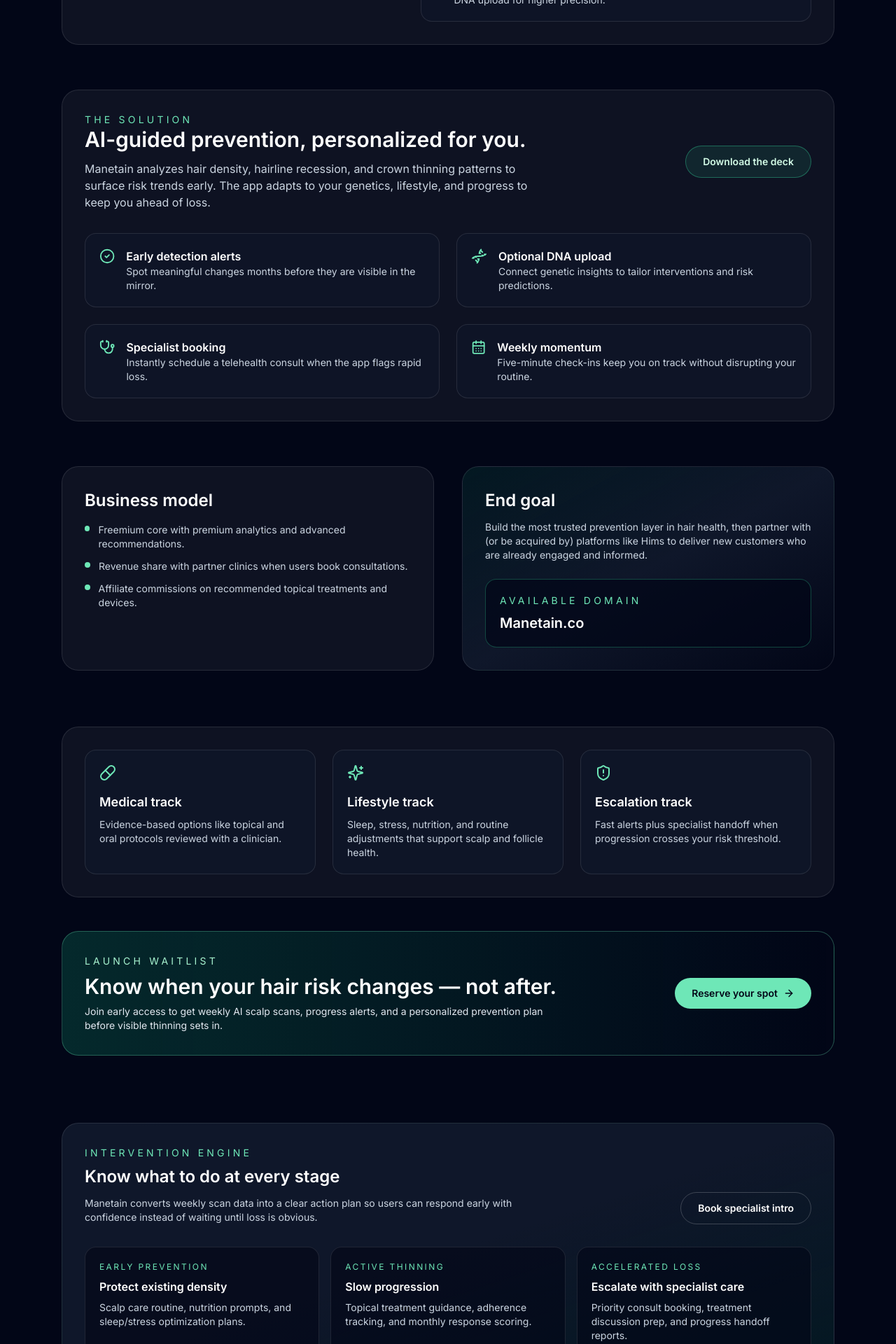
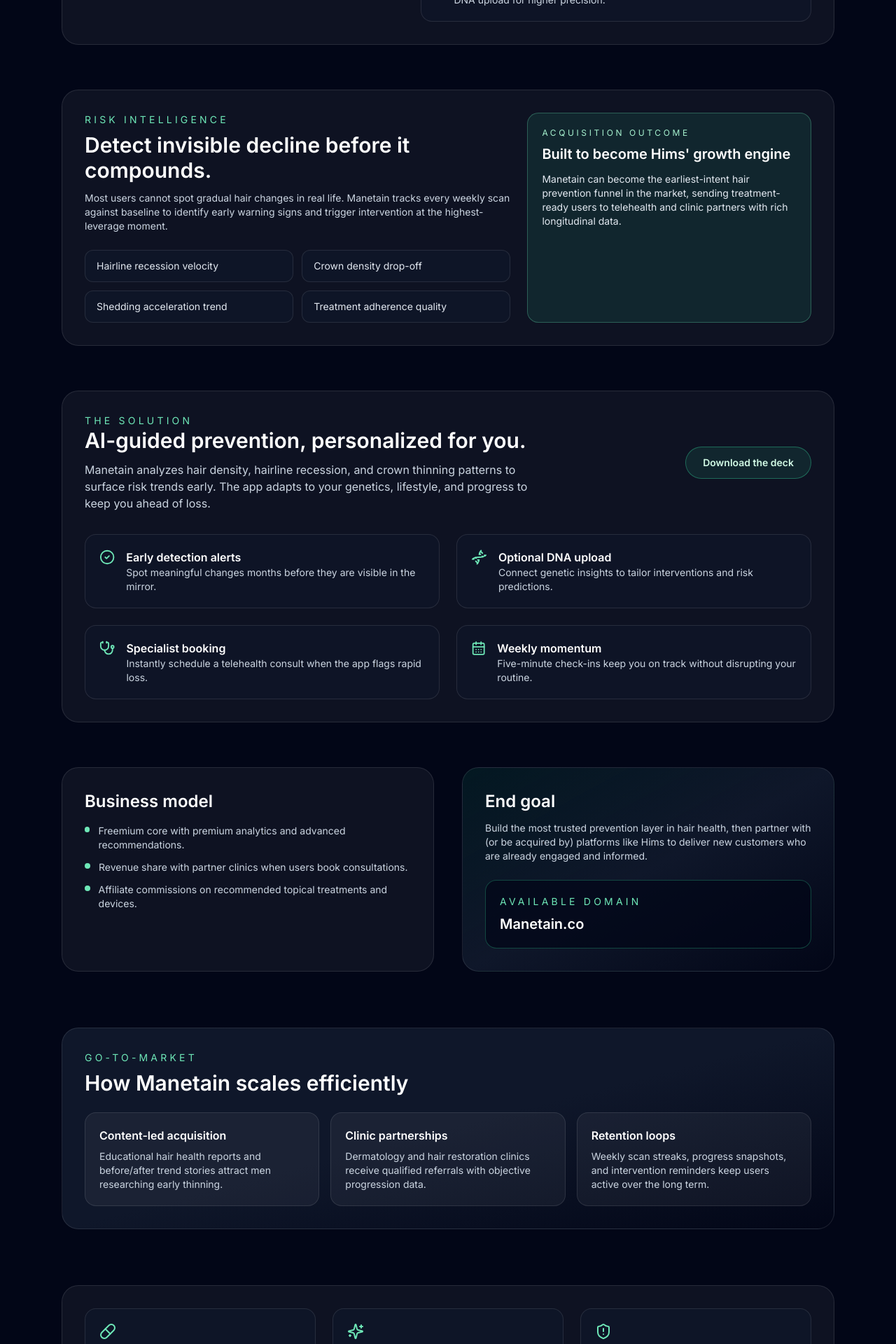
Before and after one commit to march-dave/react-next-anycase, a Next.js app: page /hairloss in a window 1280 px wide. Shown: the part 1600-3520 px from the top of the page at 70% size. Built offline with nearby package versions, Linux system fonts and the light colour scheme.

Commit message:
Enhance hair loss page with risk and growth sections

```diff
--- a/pages/hairloss.js
+++ b/pages/hairloss.js
@@ -109,6 +109,24 @@ const businessModel = [
   'Affiliate commissions on recommended topical treatments and devices.',
 ]
 
+const goToMarket = [
+  {
+    title: 'Content-led acquisition',
+    detail:
+      'Educational hair health reports and before/after trend stories attract men researching early thinning.',
+  },
+  {
+    title: 'Clinic partnerships',
+    detail:
+      'Dermatology and hair restoration clinics receive qualified referrals with objective progression data.',
+  },
+  {
+    title: 'Retention loops',
+    detail:
+      'Weekly scan streaks, progress snapshots, and intervention reminders keep users active over the long term.',
+  },
+]
+
 const recommendationTracks = [
   {
     title: 'Medical track',
@@ -161,6 +179,13 @@ const faqs = [
     answer:
       'No. Manetain is a prevention and tracking product that helps users decide when to consult a licensed specialist.',
   },
+]
+
+const riskSignals = [
+  'Hairline recession velocity',
+  'Crown density drop-off',
+  'Shedding acceleration trend',
+  'Treatment adherence quality',
 ]
 
 export default function HairLoss() {
@@ -295,6 +320,35 @@ export default function HairLoss() {
         </section>
 
         <section className="mx-auto max-w-6xl px-6 pb-16">
+          <div className="grid gap-6 rounded-3xl border border-white/10 bg-white/5 p-8 lg:grid-cols-[1.2fr_0.8fr]">
+            <div>
+              <p className="text-sm uppercase tracking-[0.3em] text-emerald-300">Risk intelligence</p>
+              <h2 className="mt-2 text-3xl font-semibold">Detect invisible decline before it compounds.</h2>
+              <p className="mt-3 max-w-2xl text-sm text-slate-300">
+                Most users cannot spot gradual hair changes in real life. Manetain tracks every weekly
+                scan against baseline to identify early warning signs and trigger intervention at the
+                highest-leverage moment.
+              </p>
+              <div className="mt-6 grid gap-3 sm:grid-cols-2">
+                {riskSignals.map((signal) => (
+                  <div key={signal} className="rounded-xl border border-white/10 bg-slate-900/70 px-4 py-3 text-sm text-slate-200">
+                    {signal}
+                  </div>
+                ))}
+              </div>
+            </div>
+            <div className="rounded-2xl border border-emerald-300/30 bg-emerald-400/10 p-5">
+              <p className="text-xs uppercase tracking-[0.3em] text-emerald-200">Acquisition outcome</p>
+              <h3 className="mt-2 text-xl font-semibold">Built to become Hims&apos; growth engine</h3>
+              <p className="mt-3 text-sm text-slate-200">
+                Manetain can become the earliest-intent hair prevention funnel in the market, sending
+                treatment-ready users to telehealth and clinic partners with rich longitudinal data.
+              </p>
+            </div>
+          </div>
+        </section>
+
+        <section className="mx-auto max-w-6xl px-6 pb-16">
           <div className="rounded-3xl border border-white/10 bg-white/5 p-8">
             <div className="flex flex-col gap-6 lg:flex-row lg:items-center lg:justify-between">
               <div>
@@ -346,6 +400,21 @@ export default function HairLoss() {
             <div className="mt-6 rounded-2xl border border-emerald-400/30 bg-slate-950/70 p-5">
               <p className="text-sm uppercase tracking-[0.3em] text-emerald-300">Available domain</p>
               <p className="mt-2 text-xl font-semibold">Manetain.co</p>
+            </div>
+          </div>
+        </section>
+
+        <section className="mx-auto max-w-6xl px-6 pb-20">
+          <div className="rounded-3xl border border-white/10 bg-gradient-to-br from-slate-900 via-slate-900 to-slate-950 p-8">
+            <p className="text-sm uppercase tracking-[0.3em] text-emerald-300">Go-to-market</p>
+            <h3 className="mt-2 text-3xl font-semibold">How Manetain scales efficiently</h3>
+            <div className="mt-6 grid gap-4 md:grid-cols-3">
+              {goToMarket.map((item) => (
+                <article key={item.title} className="rounded-2xl border border-white/10 bg-white/5 p-5">
+                  <h4 className="text-base font-semibold">{item.title}</h4>
+                  <p className="mt-2 text-sm text-slate-300">{item.detail}</p>
+                </article>
+              ))}
             </div>
           </div>
         </section>
```
